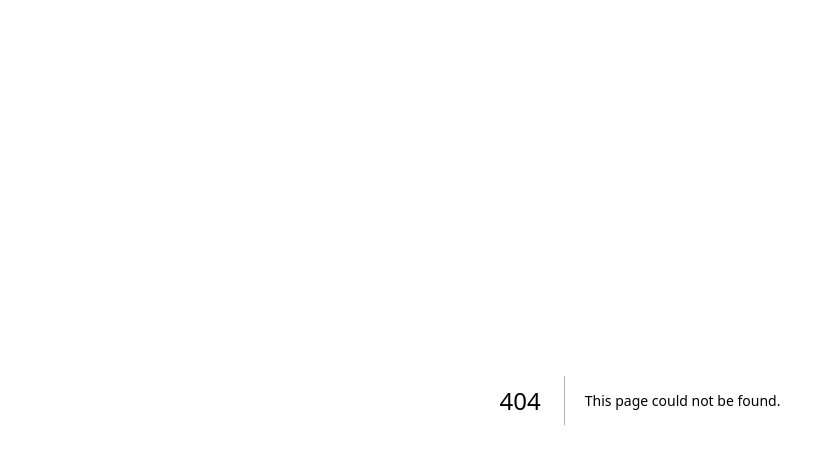
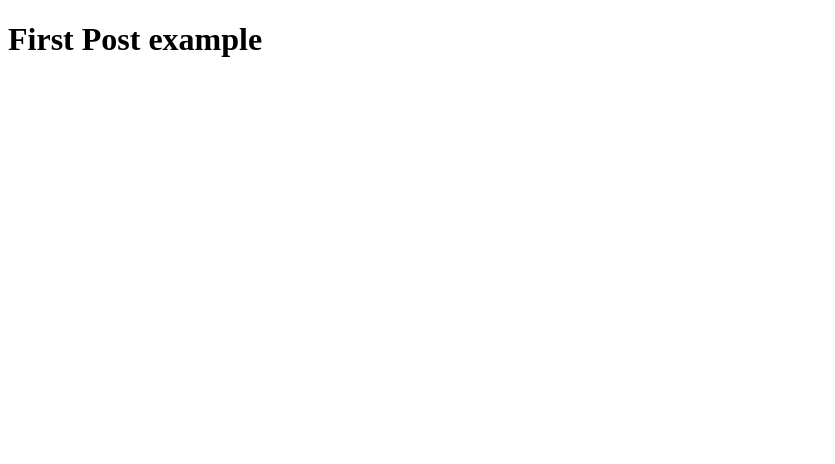
Before and after one commit to PedroMarMol/nexjs_test, a Next.js app in the folder nextjs_app/: page /posts/first-post in a window 1280 px wide. Before the commit this address had no page. Shown: the top 464 px of the page, without its empty margins (0-835 px from the left). Built offline with nearby package versions, Linux system fonts and the light colour scheme.

Commit message:
create new example page

```diff
--- a/nextjs_app/src/app/page.js
+++ b/nextjs_app/src/app/page.js
@@ -9,7 +9,7 @@ export default function Home() {
     <main className={styles.main}>
       <div className={styles.description}>
         <p>
-          Get started by editing&nbsp;
+          This is a test where I try editing some text in&nbsp;
           <code className={styles.code}>src/app/page.js</code>
         </p>
         <div>
--- /dev/null
+++ b/nextjs_app/src/pages/posts/first-post.js
@@ -0,0 +1,3 @@
+export default function ExampleFirstPost() {
+    return <h1>First Post example</h1>;
+}
```
